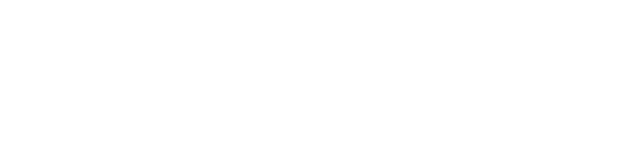
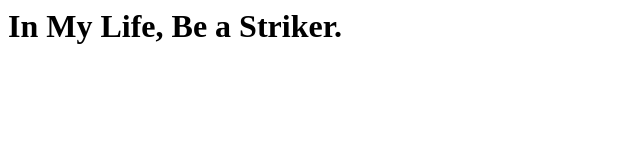
Before and after one commit to hadong2/dory, a plain HTML site: page index.html in a window 1280 px wide. Shown: the whole page, without its empty margins (0-640 px from the left). Drawn offline with Linux system fonts and the light colour scheme.

Commit message:
h1 추가

```diff
--- a/index.html
+++ b/index.html
@@ -6,6 +6,6 @@
     </head>
 
     <body>
-
+      <h1>In My Life, Be a Striker.</h1>
     </body>
   </html>
```
Also changed, not shown: 1 other file.
